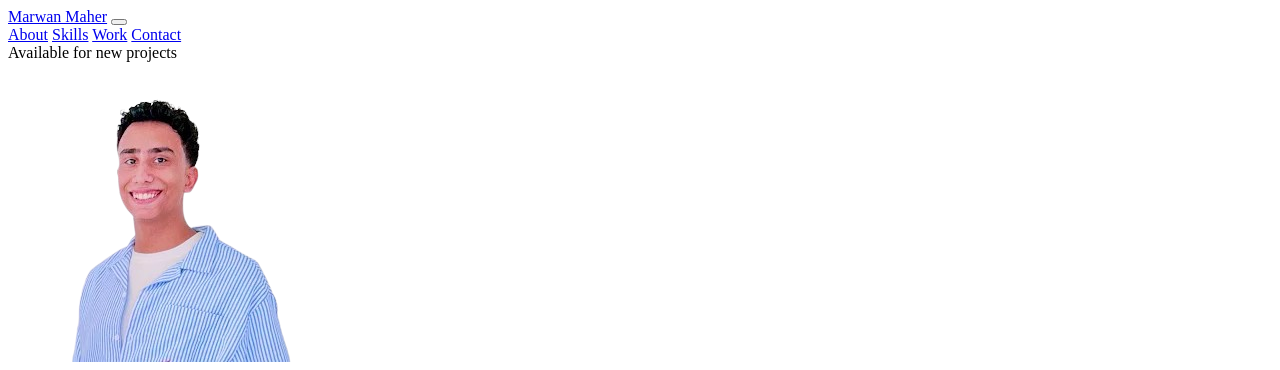
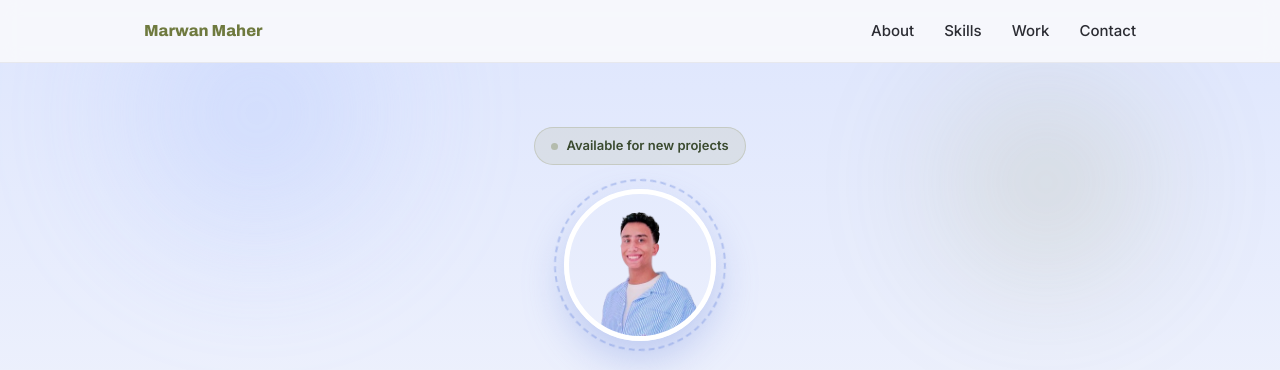
Before and after one commit to MarwanMaherH/portfolio, a plain HTML site: page index.html in a window 1280 px wide. Shown: the top 370 px of the page. Drawn offline with Linux system fonts and the light colour scheme.

Commit message:
Update portfolio

```diff
--- a/index.html
+++ b/index.html
@@ -46,7 +46,7 @@
 <link rel="preconnect" href="https://fonts.googleapis.com">
 <link rel="preconnect" href="https://fonts.gstatic.com" crossorigin>
 <link href="https://fonts.googleapis.com/css2?family=Archivo:wght@600;700;800&family=Inter:wght@400;500;600;700&display=swap" rel="stylesheet">
-<link rel="stylesheet" href="__1.CSS">
+<link rel="stylesheet" href="style.css">
 </head>
 <body>
 
@@ -199,6 +199,6 @@
 
 <footer>© 2026 Marwan Maher</footer>
 
-<script src="__1.JS"></script>
+<script src="script.js"></script>
 </body>
 </html>
```
